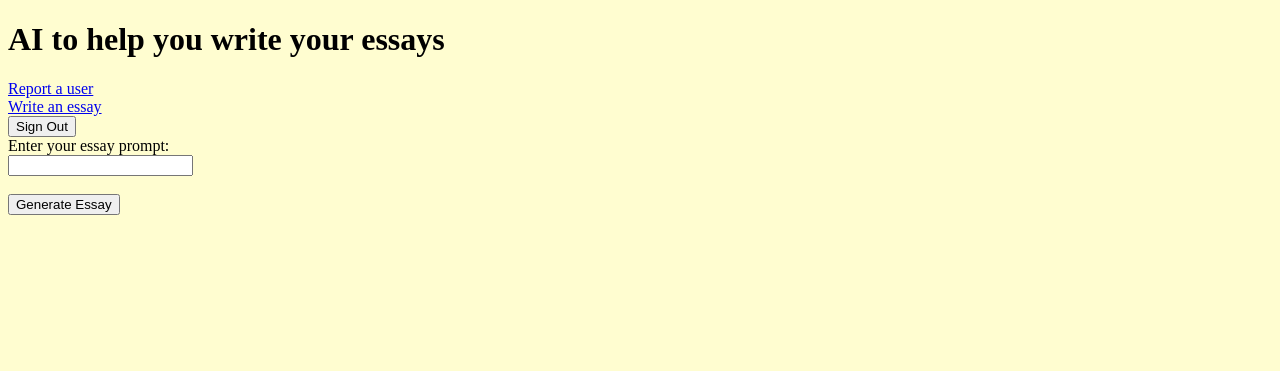
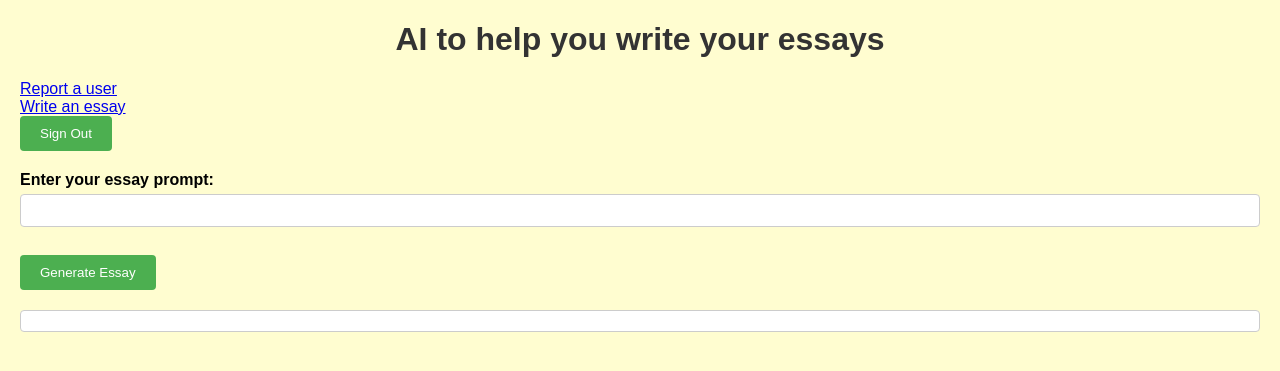
Before and after one commit to qaisab25-meet/best-project--every, a Flask app: page /ai in a window 1280 px wide. Shown: the top 371 px of the page. Run offline with Flask 3, Linux system fonts and the light colour scheme.

Commit message:
project 2.0 updated

```diff
--- a/app.py
+++ b/app.py
@@ -50,10 +50,6 @@ def main():
     except:
       print("w")
       return render_template("home.html")
-    else:
-      return render_template("signin.html")
-
-
 
 @app.route("/signin", methods =["GET", "POST"])
 def signin():
--- a/templates/ai.html
+++ b/templates/ai.html
@@ -4,20 +4,52 @@
     <meta charset="UTF-8">
     <title>ai</title>
     <style>
-        body {background-color: #FFFDD0;}
-
-
-
-
-
-
-
-
-
-
-    </style>
+         body {
+            font-family: Arial, sans-serif;
+            background-color: #FFFDD0;
+            margin: 20px;
+        }
+        h1 {
+            text-align: center;
+            color: #333;
+        }
+        form {
+            margin-bottom: 20px;
+        }
+        label {
+            font-weight: bold;
+        }
+        input[type=text] {
+            width: 100%;
+            padding: 8px;
+            margin-top: 5px;
+            margin-bottom: 10px;
+            box-sizing: border-box;
+            border: 1px solid #ccc;
+            border-radius: 4px;
+        }
+        button[type=submit] {
+            background-color: #4CAF50;
+            color: white;
+            padding: 10px 20px;
+            border: none;
+            border-radius: 4px;
+            cursor: pointer;
+        }
+        button[type=submit]:hover {
+            background-color: #45a049;
+        }
+        #essayOutput {
+            margin-top: 20px;
+            padding: 10px;
+            border: 1px solid #ccc;
+            border-radius: 4px;
+            background-color: #fff;
+        }
+ </style>
 </head>
 <body>
+     <!-- stole the css-->
     <h1>AI to help you write your essays</h1>
 
     <a href="/report">Report a user</a><br>
```
